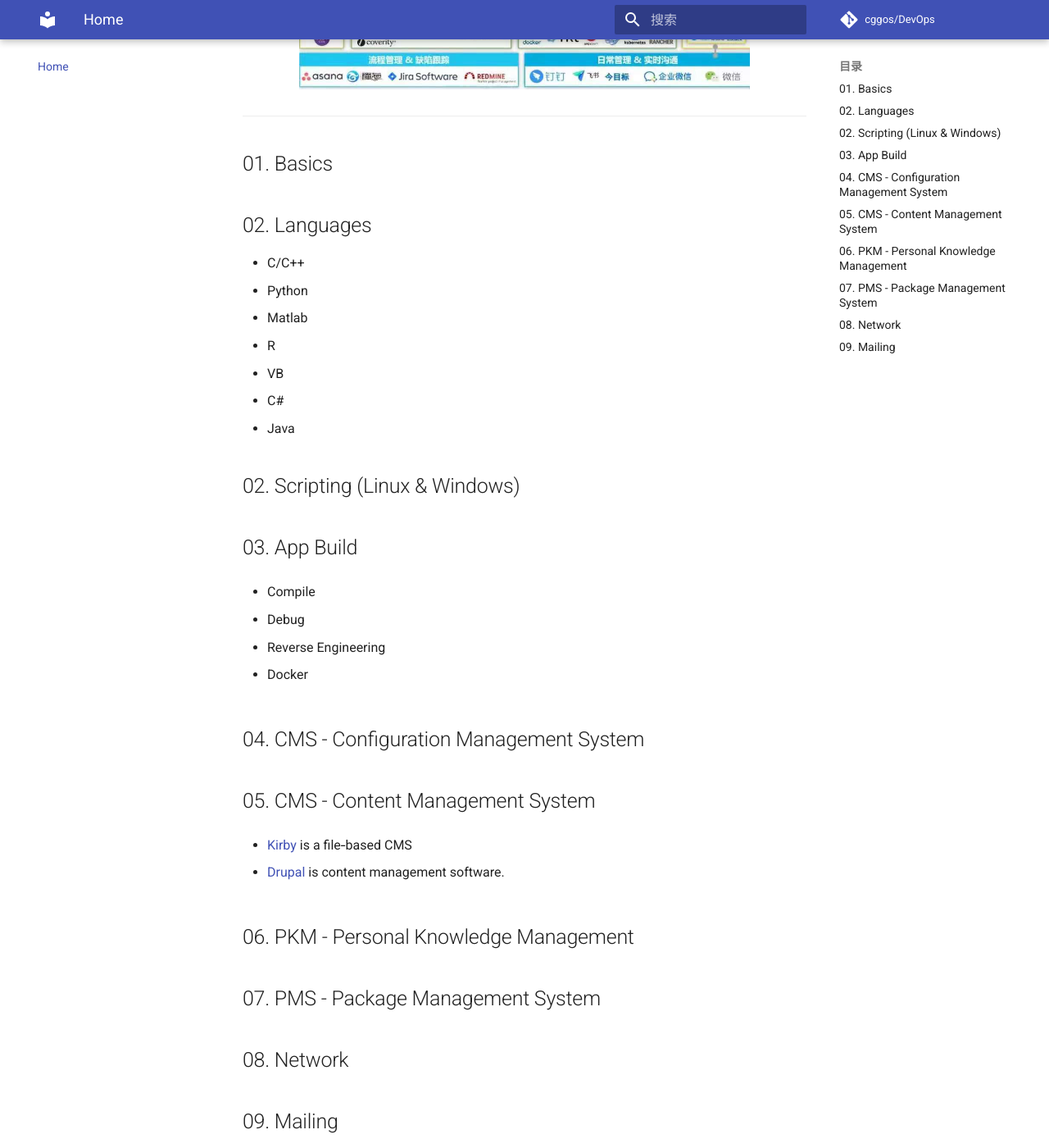
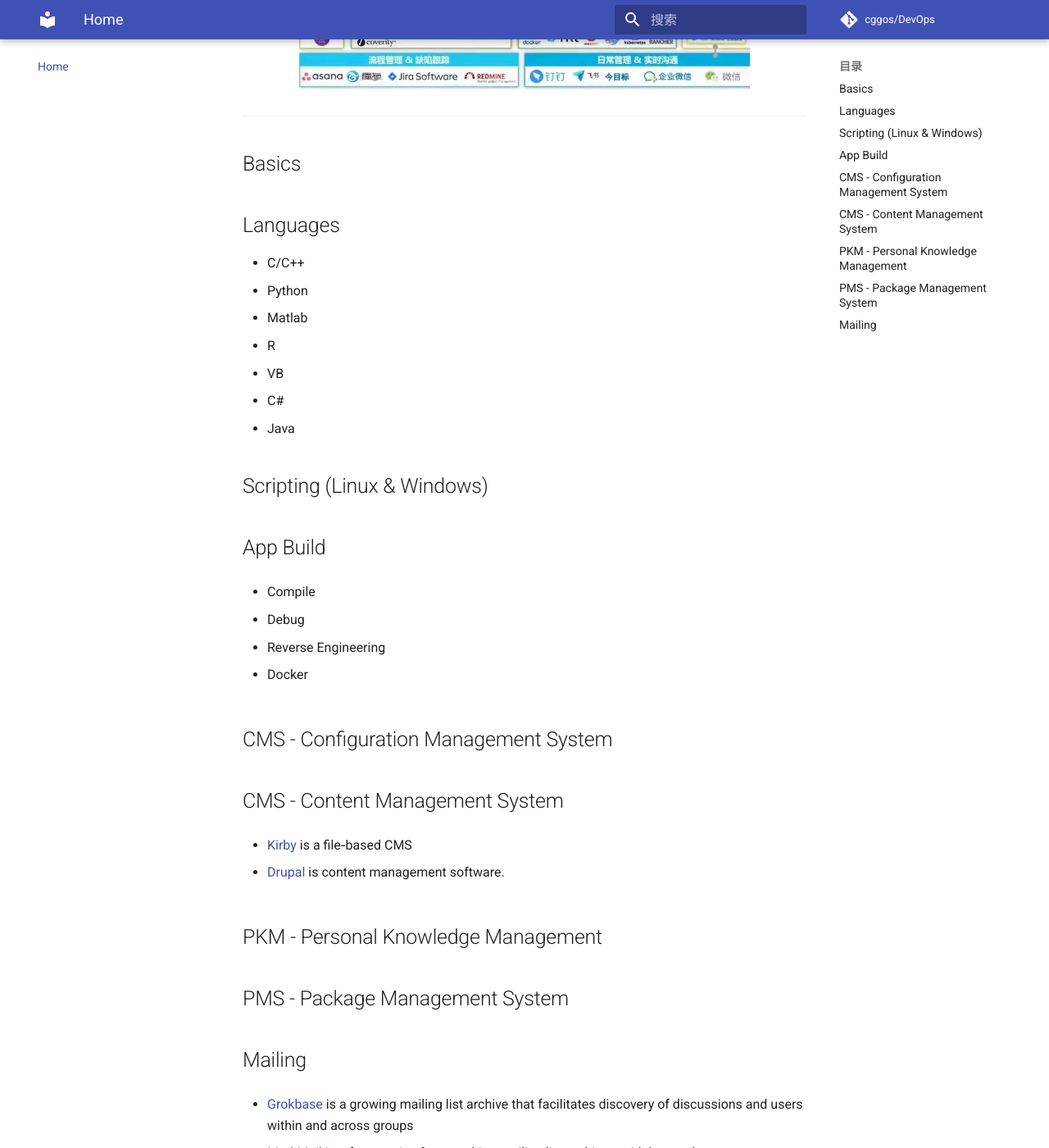
Before and after one commit to cggos/DevOps, an MkDocs documentation site: the page built from docs/index.md, in a window 1280 px wide and 1400 px high, scrolled down 833 px. Shown: the whole window at 82% size. Built offline with MkDocs 1.6.1 and Material for MkDocs 9.7.7, drawn with Linux system fonts in a browser that asks for light colours; comment, search, counter and statistics services are not loaded.

Commit message:
docs: update docs/index.md

```diff
--- a/docs/index.md
+++ b/docs/index.md
@@ -13,9 +13,9 @@
 
 ---
 
-## 01. Basics
+## Basics
 
-## 02. Languages
+## Languages
 
 * C/C++
 * Python
@@ -25,9 +25,9 @@
 * C#
 * Java
 
-## 02. Scripting (Linux & Windows)
+## Scripting (Linux & Windows)
 
-## 03. App Build
+## App Build
 
 * Compile
 
@@ -37,21 +37,19 @@
 
 * Docker
 
-## 04. CMS - Configuration Management System
+## CMS - Configuration Management System
 
-## 05. CMS - Content Management System
+## CMS - Content Management System
 
 * [Kirby](https://getkirby.com/) is a file‑based CMS
 
 * [Drupal](https://www.drupal.org/) is content management software.
 
-## 06. PKM - Personal Knowledge Management
+## PKM - Personal Knowledge Management
 
-## 07. PMS - Package Management System
+## PMS - Package Management System
 
-## 08. Network
-
-## 09. Mailing
+## Mailing
 
 * [Grokbase](https://grokbase.com/) is a growing mailing list archive that facilitates discovery of discussions and users within and across groups
 
```
